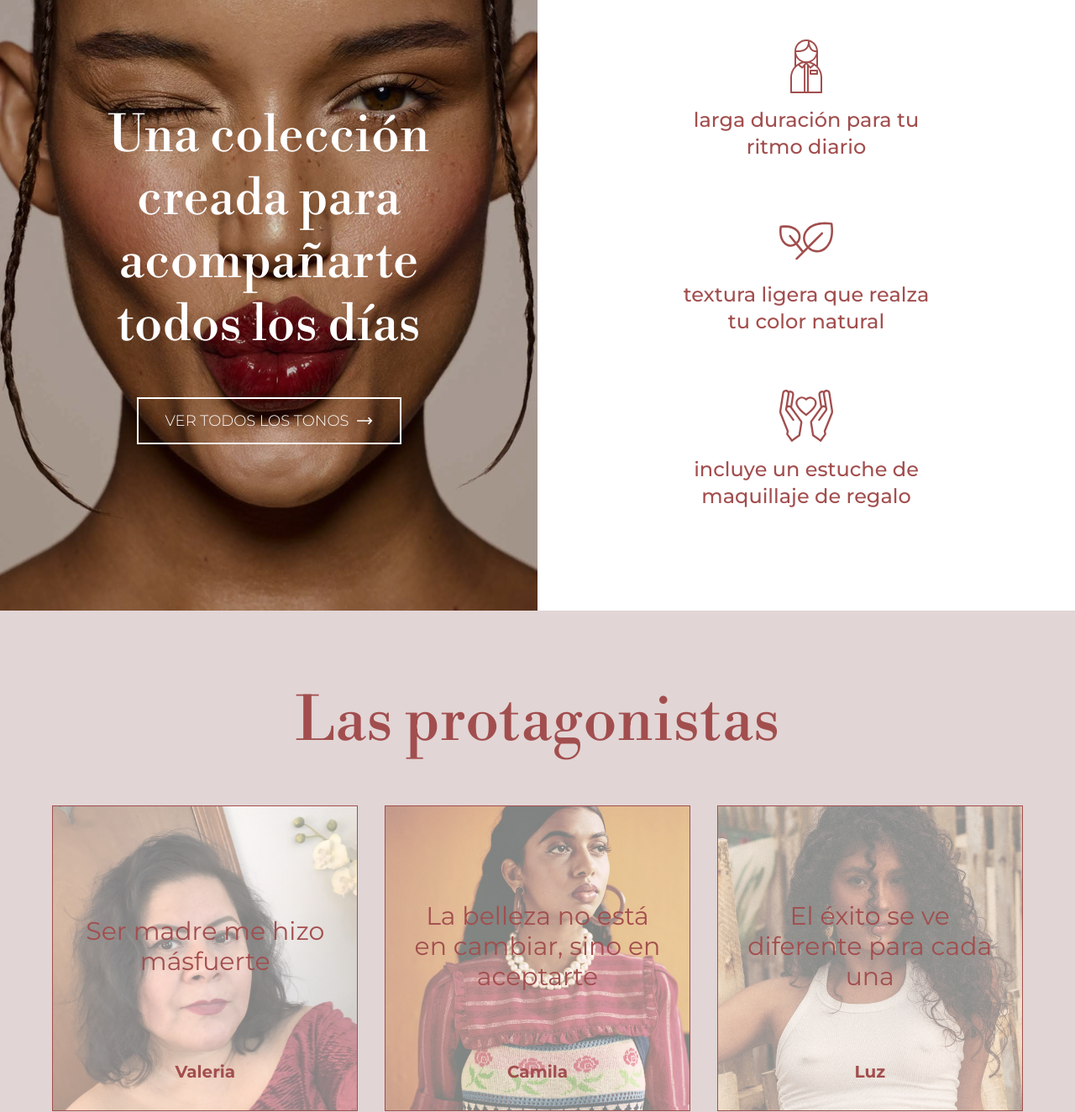
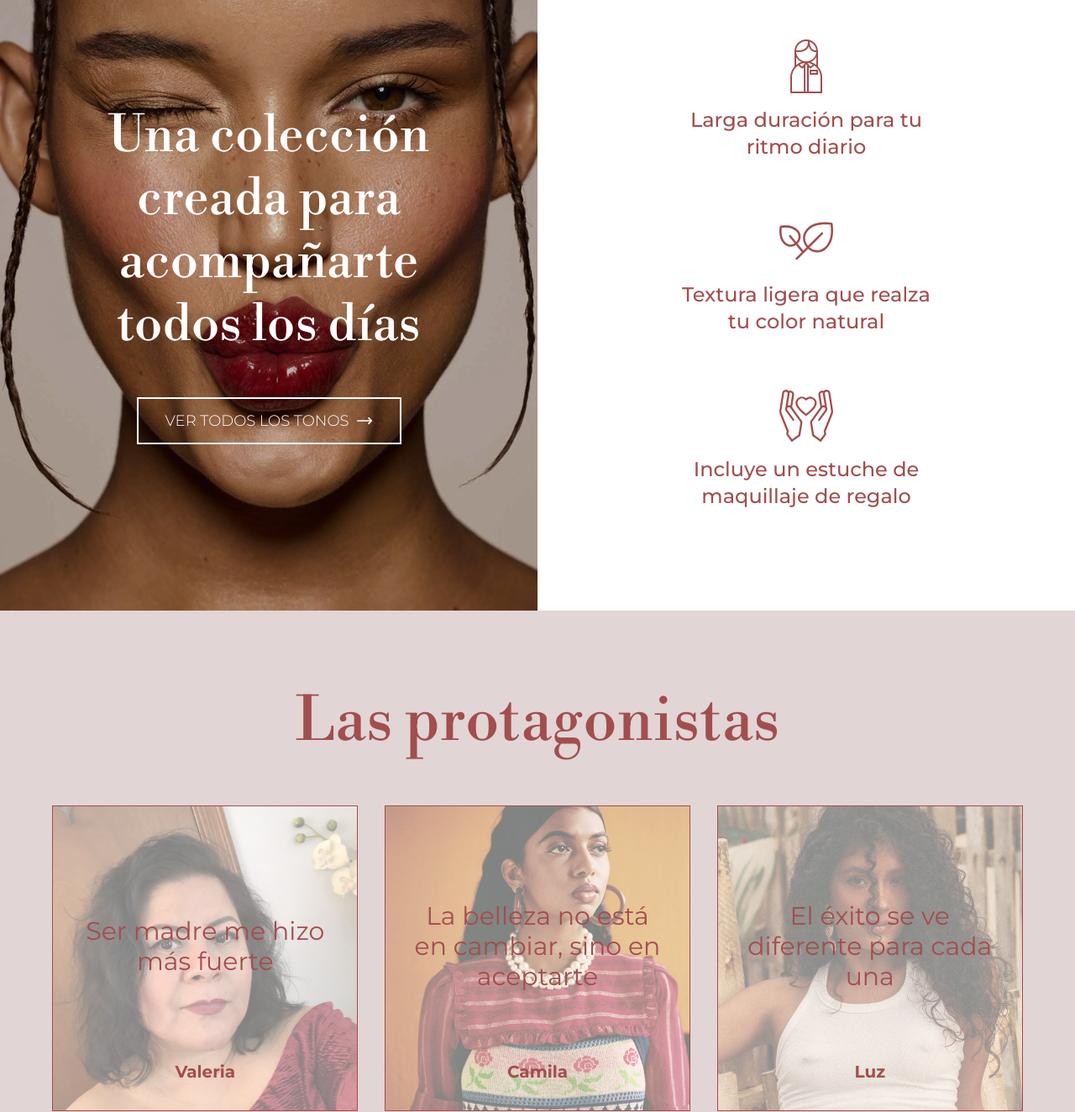
Before and after one commit to JASR2003/CHROMA-Cosmetics, a website: page index.html in a window 1280 px wide. Shown: the part 2380-3704 px from the top of the page at 84% size. Drawn offline with nearby package versions, Linux system fonts and the light colour scheme.

Commit message:
arreglar mayusculas y espacio

```diff
--- a/index.html
+++ b/index.html
@@ -126,7 +126,7 @@
                         </g>
                     </svg>
                 </div>
-                <p class="font-montserrat font-medium text-[#a24e4e] text-2xl">larga duración para tu ritmo diario</p>
+                <p class="font-montserrat font-medium text-[#a24e4e] text-2xl">Larga duración para tu ritmo diario</p>
             </div>
 
             <!-- Beneficio 2 -->
@@ -142,7 +142,7 @@
                         </g>
                     </svg>
                 </div>
-                <p class="font-montserrat font-medium text-[#a24e4e] text-2xl">textura ligera que realza tu color
+                <p class="font-montserrat font-medium text-[#a24e4e] text-2xl">Textura ligera que realza tu color
                     natural
                 </p>
             </div>
@@ -159,7 +159,7 @@
                         </g>
                     </svg>
                 </div>
-                <p class="font-montserrat font-medium text-[#a24e4e] text-2xl">incluye un estuche de maquillaje de
+                <p class="font-montserrat font-medium text-[#a24e4e] text-2xl">Incluye un estuche de maquillaje de
                     regalo
                 </p>
             </div>
@@ -178,7 +178,7 @@
                 <div class="absolute inset-0 bg-white/50"></div>
                 <div class="relative z-10 w-full h-full flex flex-col justify-center items-center text-center p-8">
                     <p class="text-[#a24e4e] text-2xl md:text-3xl font-montserrat mb-auto mt-auto">Ser madre me hizo
-                        másfuerte</p>
+                        más fuerte</p>
                     <span class="text-[#a24e4e] text-xl font-bold font-montserrat">Valeria</span>
                 </div>
             </div>
```
